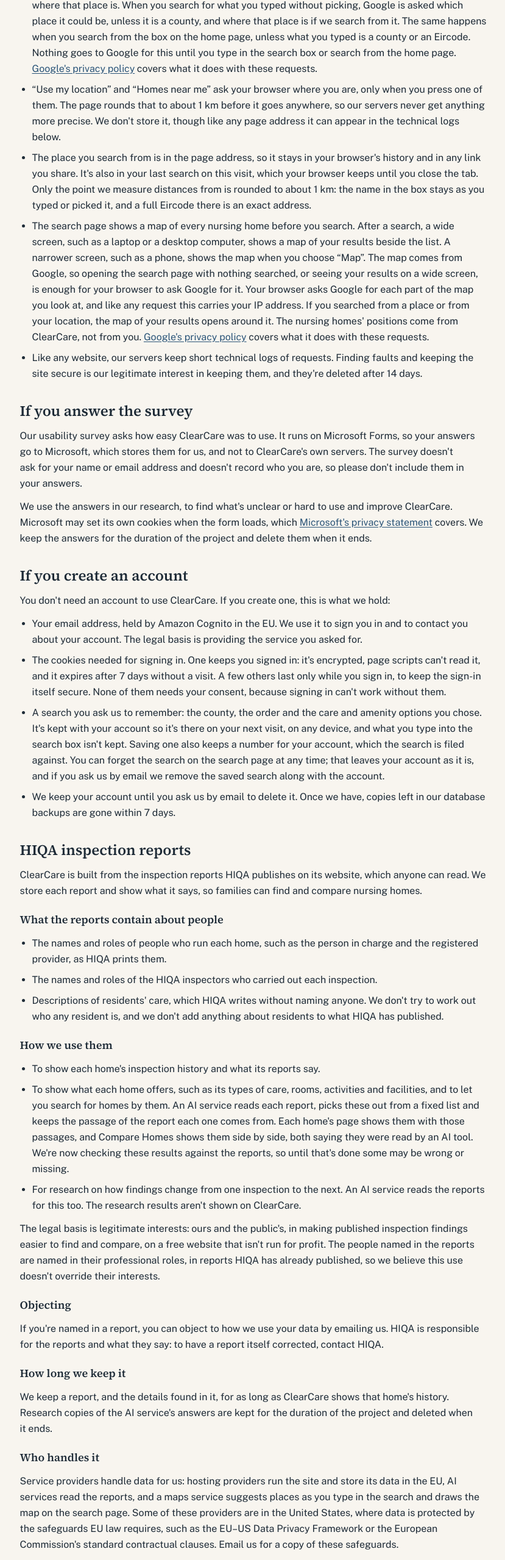
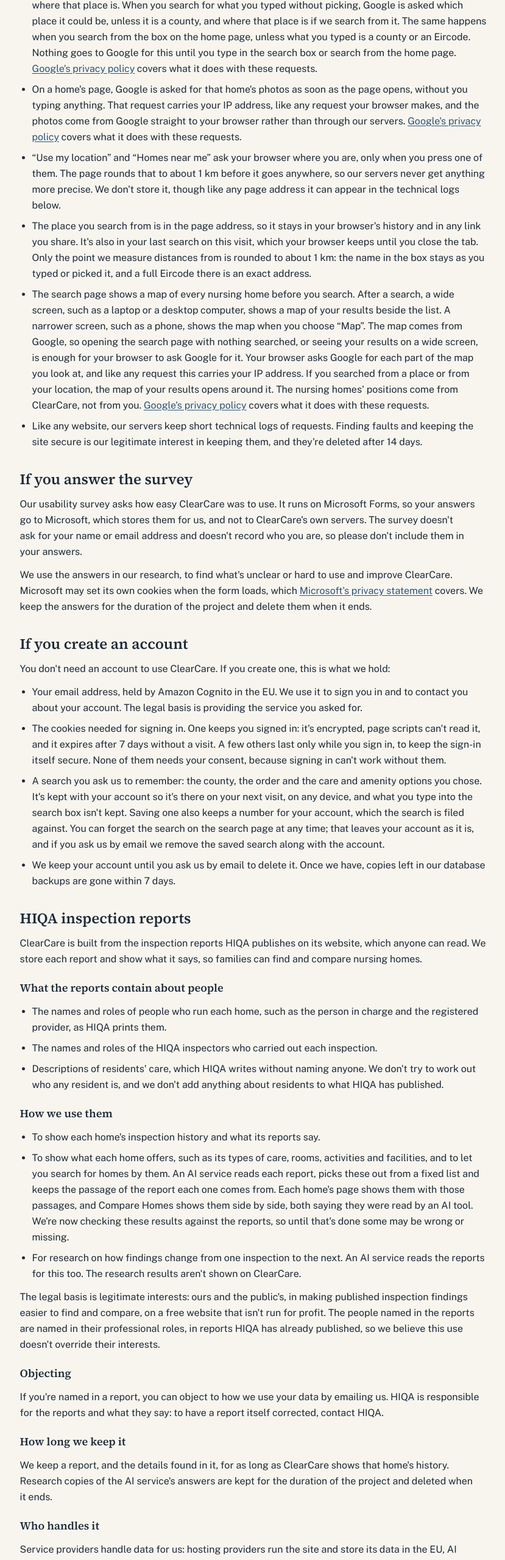
Before and after one commit to niwash/ClearCare, a Next.js app in the folder web/clearcare/: page /privacy in a window 1280 px wide. Shown: the part 993-3551 px from the top of the page at 61% size, without its empty margins (56-885 px from the left). Built offline with nearby package versions, Linux system fonts and the light colour scheme; no server answers.

Commit message:
CCARE-209: Say what Google sees when a home's photo loads

```diff
--- a/web/clearcare/app/(site)/privacy/page.tsx
+++ b/web/clearcare/app/(site)/privacy/page.tsx
@@ -77,6 +77,19 @@ export default function PrivacyPage() {
               <a href="https://policies.google.com/privacy">Google&apos;s privacy policy</a> covers what it does
               with these requests.
             </li>
+            {/* A home's photo (CCARE-209, components/centre/centre-photo.tsx): the Places UI Kit
+                loads on a home's page, is sent the home's listing id, and fetches the photo from
+                Google into the visitor's browser, so Google sees their IP address as any request
+                does. Nothing of Google's is stored on our servers (ADR-0030). Unlike the place box,
+                it happens on page load, with no typing. Measured on 11 Nov 2026. */}
+            <li>
+              On a home&apos;s page, Google is asked for that home&apos;s photos as soon as the page opens,
+              without you typing anything. That request carries your IP address, like any request your browser
+              makes, and the photos come from Google straight to your browser rather than through our servers.{" "}
+              <a href="https://policies.google.com/privacy">Google&apos;s privacy policy</a> covers what it
+              does with these requests.
+            </li>
+
             {/* "Use my location" and, before a search on a wide screen, "Homes near me" (askLocation): the browser's Geolocation API, asked only on the click; nearFrom
                 (lib/near.ts) rounds the point to two decimals before it goes into the search, and the
                 API refuses anything finer (api/openapi.yaml, near). It isn't sent to Google, though the
@@ -264,20 +277,21 @@ export default function PrivacyPage() {
 
           {/* GDPR Arts. 13 and 14 need the recipients, by category at least, and any transfer outside
               the EU with its safeguards. Categories, by the team's choice (PR #112). Checked against the
-              code on 9 Nov 2026, after CCARE-228: AWS in eu-north-1 (infra/aws), Vercel for previews
-              of the site, Anthropic (Research/Data Extraction/extractor.py by default, and
+              code on 11 Nov 2026, after CCARE-228 and CCARE-209: AWS in eu-north-1 (infra/aws), Vercel for
+              previews of the site, Anthropic (Research/Data Extraction/extractor.py by default, and
               pipeline/src/clearcare_pipeline/outcome_pilot.py) and OpenAI (extractor.py with --provider
               openai, and the amenities loaded before CCARE-198), the last three in the US, and Google (the
-              search box's place suggestions, components/search/google-places.tsx, and since CCARE-229 the search
-              page's map, components/search/results-map.tsx), which may handle these requests
+              search box's place suggestions, components/search/google-places.tsx, since CCARE-229 the search
+              page's map, components/search/results-map.tsx, and the photos on a home's page,
+              components/centre/centre-photo.tsx), which may handle these requests
               outside the EU. The pipeline's geocoding (ADR-0027) sends Google only the centres' register
               addresses, which name no visitor. Cloudflare only holds DNS records, so it sees no visits.
               Update this when a service changes. */}
           <PrivacySubheading>Who handles it</PrivacySubheading>
           <p>
             Service providers handle data for us: hosting providers run the site and store its data in the EU, AI
-            services read the reports, and a maps service suggests places as you type in the search and draws the
-            map on the search page. Some of these
+            services read the reports, and a maps service suggests places as you type in the search, draws the
+            map on the search page and shows the photos on a home&apos;s page. Some of these
             providers are in the United States, where data is protected
             by the safeguards EU law requires, such as the EU&ndash;US Data Privacy Framework or the European
             Commission&apos;s standard contractual clauses. Email us for a copy of these safeguards.
```
Also changed, not shown: 1 other file (tests, documents, lock files or other folders).
